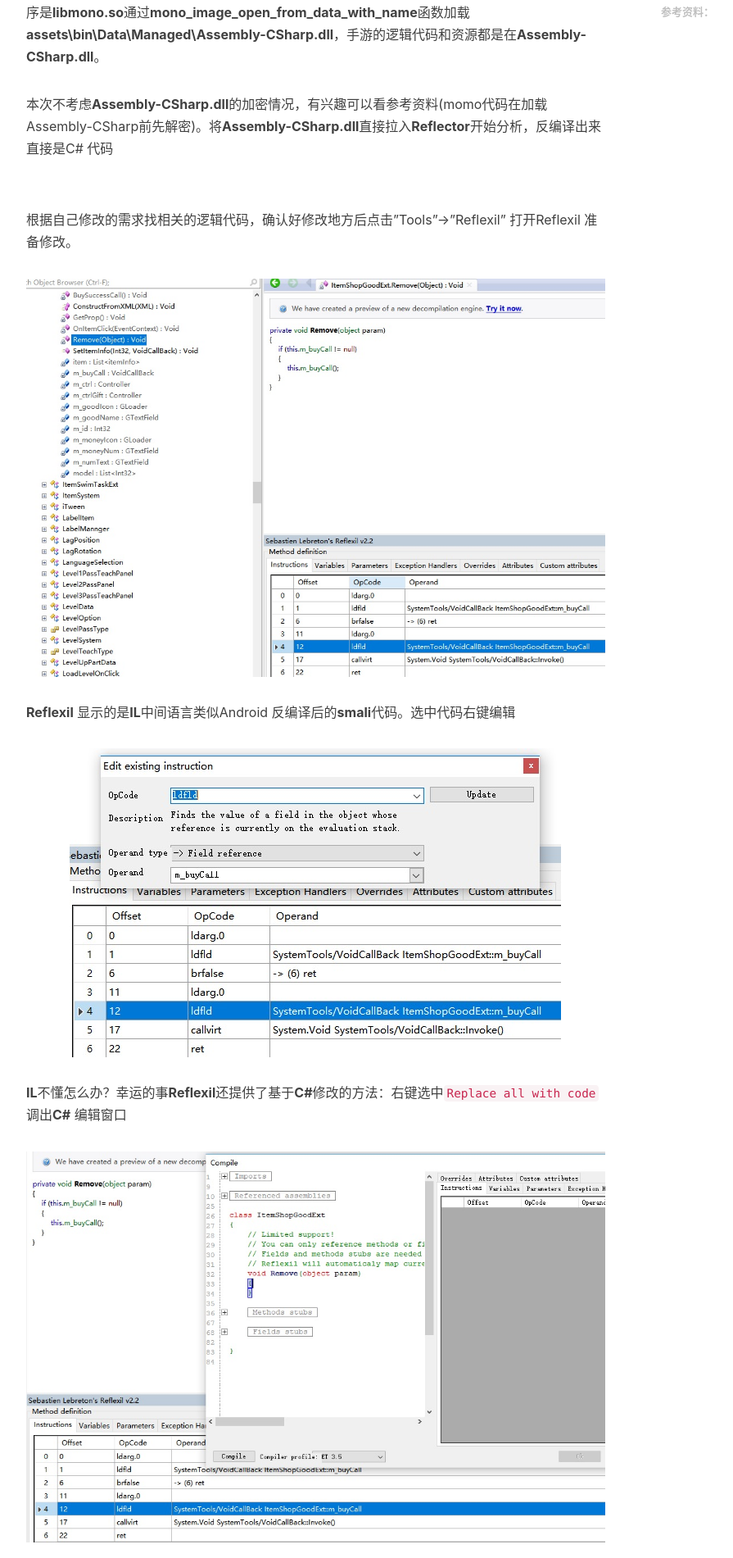
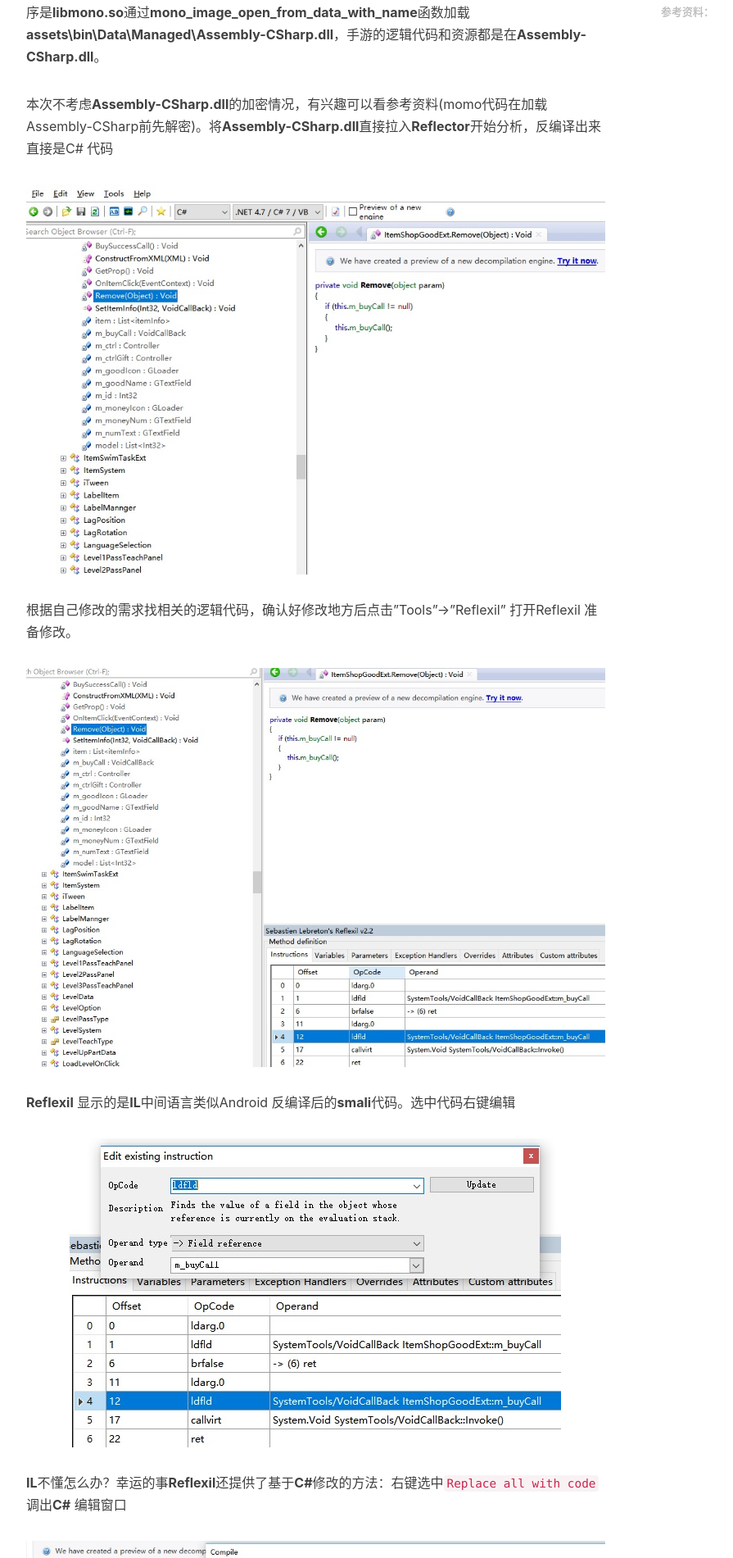
Before and after one commit to vendanner/vendanner.github.io, a Jekyll site: the page built from _posts/2018-12-20-浅尝Android手游破解.md, in a window 1280 px wide. Shown: the part 654-2555 px from the top of the page at 82% size, without its empty margins (233-1128 px from the left). Built offline with Jekyll 4.4.1, drawn with Linux system fonts in a browser that asks for light colours; nearby versions of some CDN libraries; comment, search, counter and statistics services are not loaded.

Commit message:
Update 2018-12-20-浅尝Android手游破解.md

```diff
--- a/_posts/2018-12-20-浅尝Android手游破解.md
+++ b/_posts/2018-12-20-浅尝Android手游破解.md
@@ -19,7 +19,7 @@ tags:
 
   本次不考虑**Assembly-CSharp.dll**的加密情况，有兴趣可以看参考资料(momo代码在加载Assembly-CSharp前先解密)。将**Assembly-CSharp.dll**直接拉入**Reflector**开始分析，反编译出来直接是C# 代码
 
-![](https://vendanner.github.io/img/df862fc6a822.jpg)
+![](https://vendanner.github.io/img/Android/df862fc6a822.jpg)
 
 根据自己修改的需求找相关的逻辑代码，确认好修改地方后点击"Tools"->"Reflexil" 打开Reflexil 准备修改。
 
```
